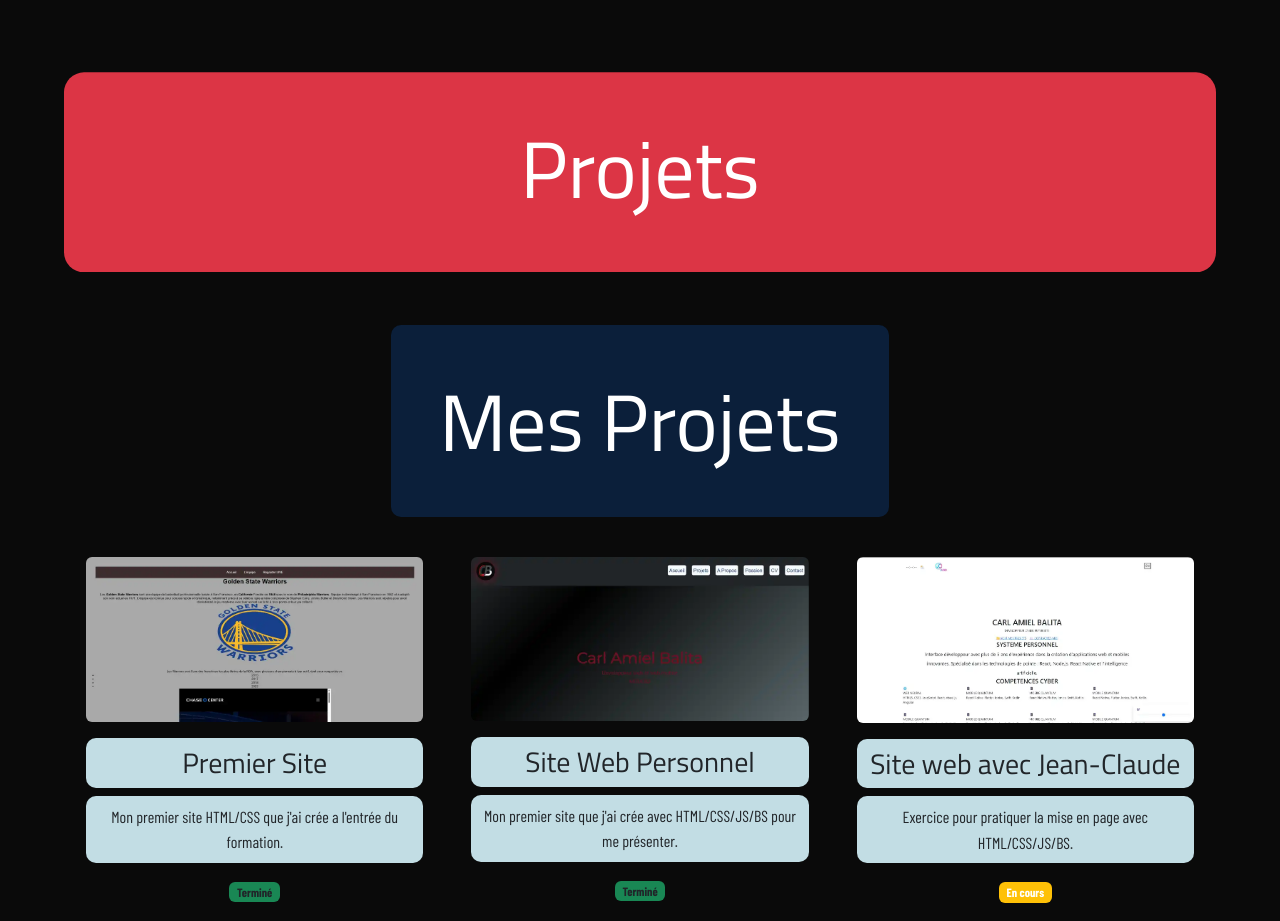
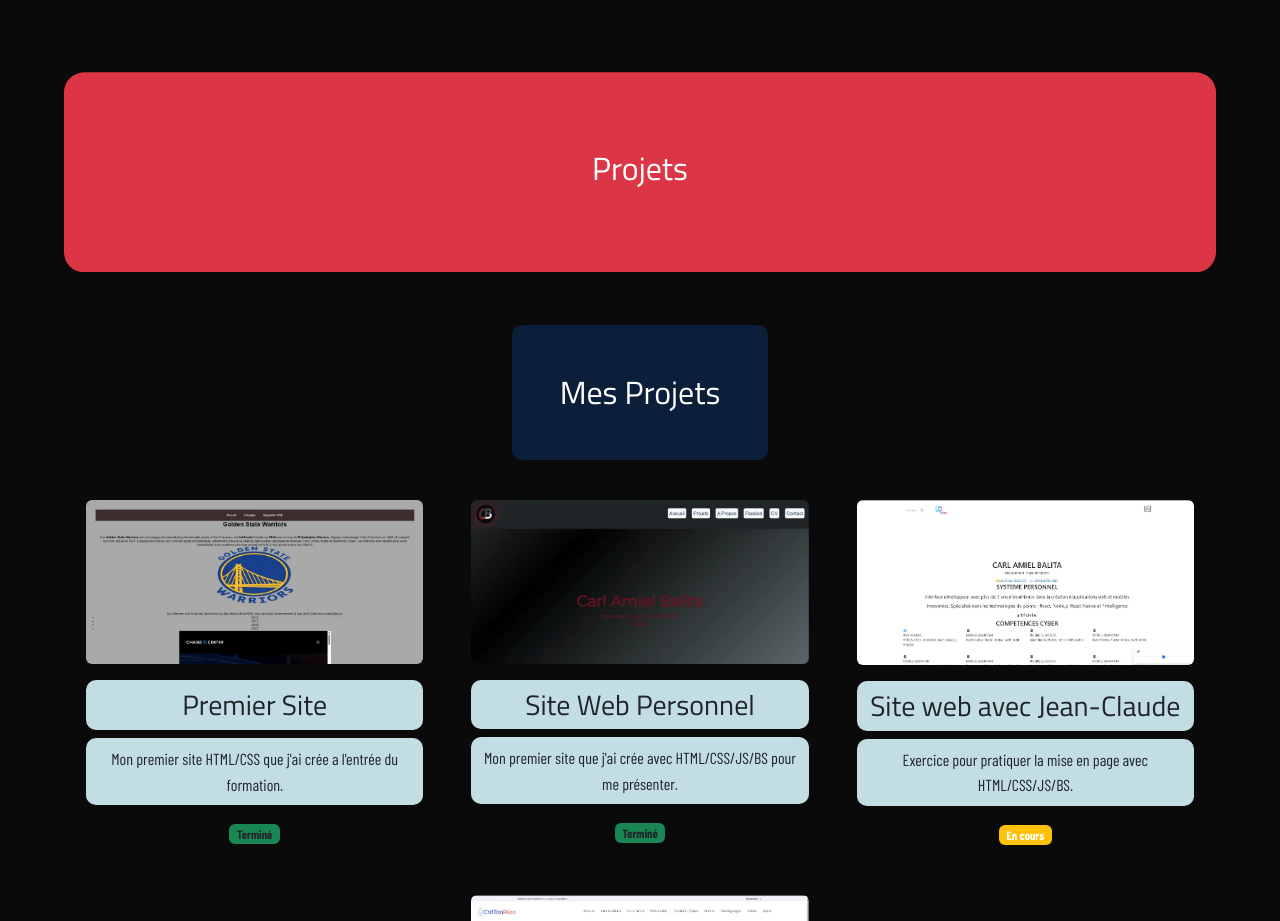
Before and after one commit to amielitosss/amielitosss.github.io, a website: page mon-projet/Html/index.html in a window 1280 px wide. Shown: the part 3520-4441 px from the top of the page. Drawn offline with nearby package versions, Linux system fonts and the light colour scheme.

Commit message:
heading change

```diff
--- a/mon-projet/Html/index.html
+++ b/mon-projet/Html/index.html
@@ -23,6 +23,7 @@
       font-size: 5rem;
     }
    </style>
+
    <title>Projet Perso</title>
 
 </head>
@@ -114,11 +115,11 @@
 
 
       <div class="bg-danger text-center col-md-6 mx-auto floating mb-5" style="height: 200px; display: flex; justify-content: center; align-items: center; border-radius: 20px;">
-    <h1 class="text-white">Projets</h1>
+    <h2 class="text-white">Projets</h2>
   </div>
 
   <section class="container my-5" id="projets">
-  <h1 class="text-center mb-4 text-white p-5" style="background-color: #0b1f3a; border-radius: 10px;">Mes Projets</h1>
+  <h2 class="text-center mb-4 text-white p-5" style="background-color: #0b1f3a; border-radius: 10px;">Mes Projets</h2>
 
   <div class="row g-5">
 
```
